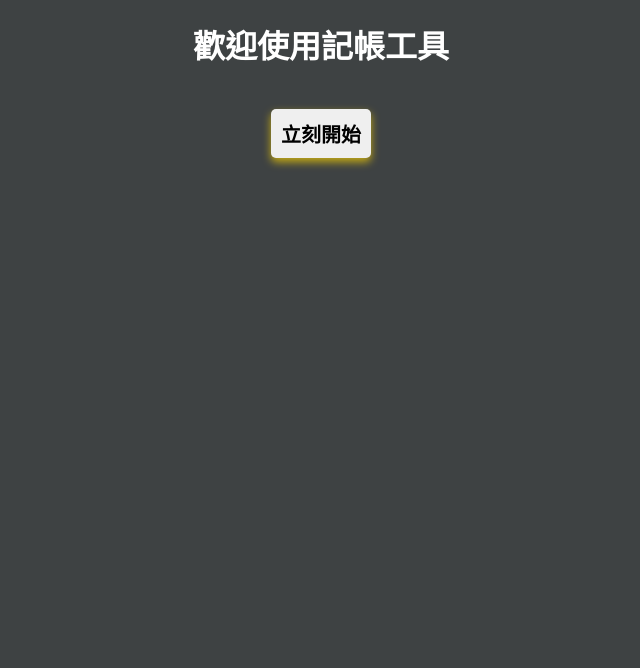
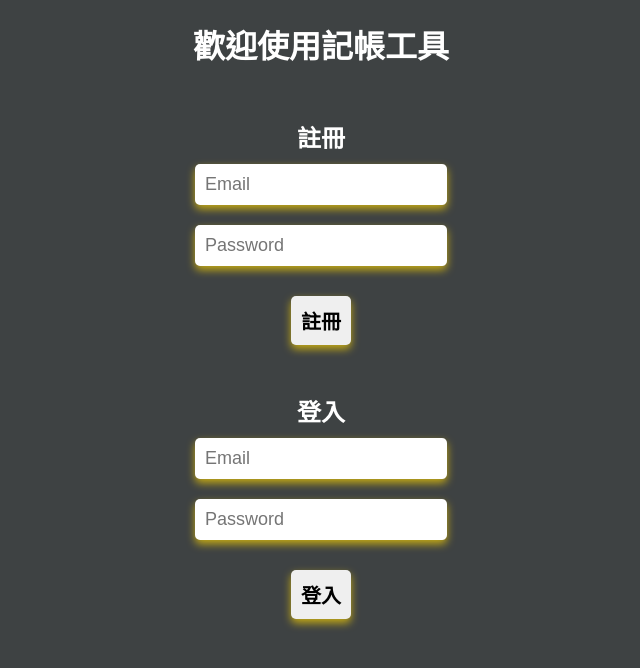
Before and after one commit to JhanJoe/jjwhthree, a Next.js app: page / in a window 1280 px wide. Shown: the top 668 px of the page, without its empty margins (319-959 px from the left). Built offline with nearby package versions, Linux system fonts and the light colour scheme; no server answers.

Commit message:
update page.tsx(index) and signup, signin , signout process

```diff
--- /dev/null
+++ b/firebase-config.ts
@@ -0,0 +1,26 @@
+// Import the functions you need from the SDKs you need
+import { initializeApp } from "firebase/app";
+// import { getAnalytics } from "firebase/analytics";
+import { getAuth, createUserWithEmailAndPassword, signInWithEmailAndPassword, onAuthStateChanged, signOut } from "firebase/auth";
+import type { User } from "firebase/auth";
+// TODO: Add SDKs for Firebase products that you want to use
+// https://firebase.google.com/docs/web/setup#available-libraries
+
+// Your web app's Firebase configuration
+// For Firebase JS SDK v7.20.0 and later, measurementId is optional
+const firebaseConfig = {
+  apiKey: process.env.NEXT_PUBLIC_FIREBASE_API_KEY,
+  authDomain: process.env.NEXT_PUBLIC_FIREBASE_AUTH_DOMAIN,
+  projectId: process.env.NEXT_PUBLIC_FIREBASE_PROJECT_ID,
+  storageBucket: process.env.NEXT_PUBLIC_FIREBASE_STORAGE_BUCKET,
+  messagingSenderId: process.env.NEXT_PUBLIC_FIREBASE_MESSAGING_SENDER_ID,
+  appId: process.env.NEXT_PUBLIC_FIREBASE_APP_ID,
+  measurementId: process.env.NEXT_PUBLIC_FIREBASE_MEASUREMENT_ID
+};
+
+// Initialize Firebase
+const app = initializeApp(firebaseConfig);
+// const analytics = getAnalytics(app);
+const auth = getAuth(app);
+
+export { auth, createUserWithEmailAndPassword, signInWithEmailAndPassword, onAuthStateChanged, User, signOut };
--- a/src/app/page.tsx
+++ b/src/app/page.tsx
@@ -1,16 +1,121 @@
-import React from 'react';
-import Link from 'next/link';
-import './styles/page.css';
-import './styles/accounting_page.css';
+"use client";
 
+import React, { useState, useEffect } from "react";
+import Link from "next/link";
+import "./styles/page.css";
+import "./styles/accounting_page.css";
+import { auth, createUserWithEmailAndPassword, signInWithEmailAndPassword, onAuthStateChanged, User, signOut } from "../../firebase-config";
 
 const HomePage: React.FC = () => {
+  const [user, setUser] = useState<User | null>(null);
+  const [signUpEmail, setSignUpEmail] = useState("");
+  const [signUpPassword, setSignUpPassword] = useState("");
+  const [signInEmail, setSignInEmail] = useState("");
+  const [signInPassword, setSignInPassword] = useState("");
+
+  useEffect(() => {
+    const unsubscribe = onAuthStateChanged(auth, (user: User | null) => {
+      if (user) {
+        setUser(user);
+      } else {
+        setUser(null);
+      }
+    });
+
+    return () => unsubscribe();
+  }, []);
+
+  const handleSignUp = async (event: React.FormEvent) => {
+    event.preventDefault();
+    try {
+      await createUserWithEmailAndPassword(auth, signUpEmail, signUpPassword);
+      alert("註冊成功");
+      setSignUpEmail("");
+      setSignUpPassword("");
+    } catch (error: any) {
+      console.error("Error signing up:", error);
+      alert(error.message);
+    }
+  };
+
+  const handleSignIn = async (event: React.FormEvent) => {
+    event.preventDefault();
+    try {
+      await signInWithEmailAndPassword(auth, signInEmail, signInPassword);
+      alert("登入成功");
+      setSignInEmail("");
+      setSignInPassword("");
+    } catch (error: any) {
+      console.error("Error signing in:", error);
+      alert(error.message);
+    }
+  };
+
+  const handleSignOut = async () => {
+    try {
+      await signOut(auth);
+      alert("登出成功");
+    } catch (error: any) {
+      console.error("Error signing out:", error);
+      alert(error.message);
+    }
+  };
+
   return (
     <div className="home-page">
       <h1>歡迎使用記帳工具</h1>
-      <Link href="/accounting">
-        <button>立刻開始</button>
-      </Link>
+
+      {user ? (
+        <>
+          <span>Welcome, {(user.email)}</span>
+          <Link href="/accounting">
+            <button>立刻開始</button>
+          </Link>
+          <button onClick={handleSignOut}>登出</button>
+        </>
+      ) : (
+        <>
+          <div className="auth-container">
+            <span>註冊</span>
+            <form onSubmit={handleSignUp}>
+              <input
+                type="email"
+                placeholder="Email"
+                value={signUpEmail}
+                onChange={(e) => setSignUpEmail(e.target.value)}
+              />
+              <input
+                type="password"
+                placeholder="Password"
+                value={signUpPassword}
+                onChange={(e) => setSignUpPassword(e.target.value)}
+              />
+              <button onClick={handleSignUp}>註冊</button>
+            </form>
+          </div>
+
+          <br />
+
+          <div className="auth-container">
+            <span>登入</span>
+            <form onSubmit={handleSignIn}>
+              <input
+                type="email"
+                placeholder="Email"
+                value={signInEmail}
+                onChange={(e) => setSignInEmail(e.target.value)}
+              />
+              <input
+                type="password"
+                placeholder="Password"
+                value={signInPassword}
+                onChange={(e) => setSignInPassword(e.target.value)}
+              />
+              <button onClick={handleSignIn}>登入</button>
+            </form>
+          </div>
+        </>
+      )}
     </div>
   );
 };
--- a/src/app/styles/page.css
+++ b/src/app/styles/page.css
@@ -15,3 +15,30 @@
     border:none;
     box-shadow: 0 4px 8px rgba(255, 215, 0, 0.7);
 }
+
+.home-page span {
+    font-size: 24px;
+    font-weight: bold;
+}
+
+.home-page form {
+    display: flex;
+    flex-direction: column;
+    justify-content: center;
+    align-items: center;
+    text-align: center;
+    gap:10px;
+}
+
+.home-page form input {
+    padding: 10px;
+    margin-top: 10px;
+    font-size: 18px;
+    border-radius: 5px;
+    border:none;
+    box-shadow: 0 4px 8px rgba(255, 215, 0, 0.7);
+}
+
+.home-page .auth-container {
+    margin-top: 30px;
+}
```
Also changed, not shown: package.json (+6 -4 lines), 1 other file (tests, documents, lock files or other folders).
